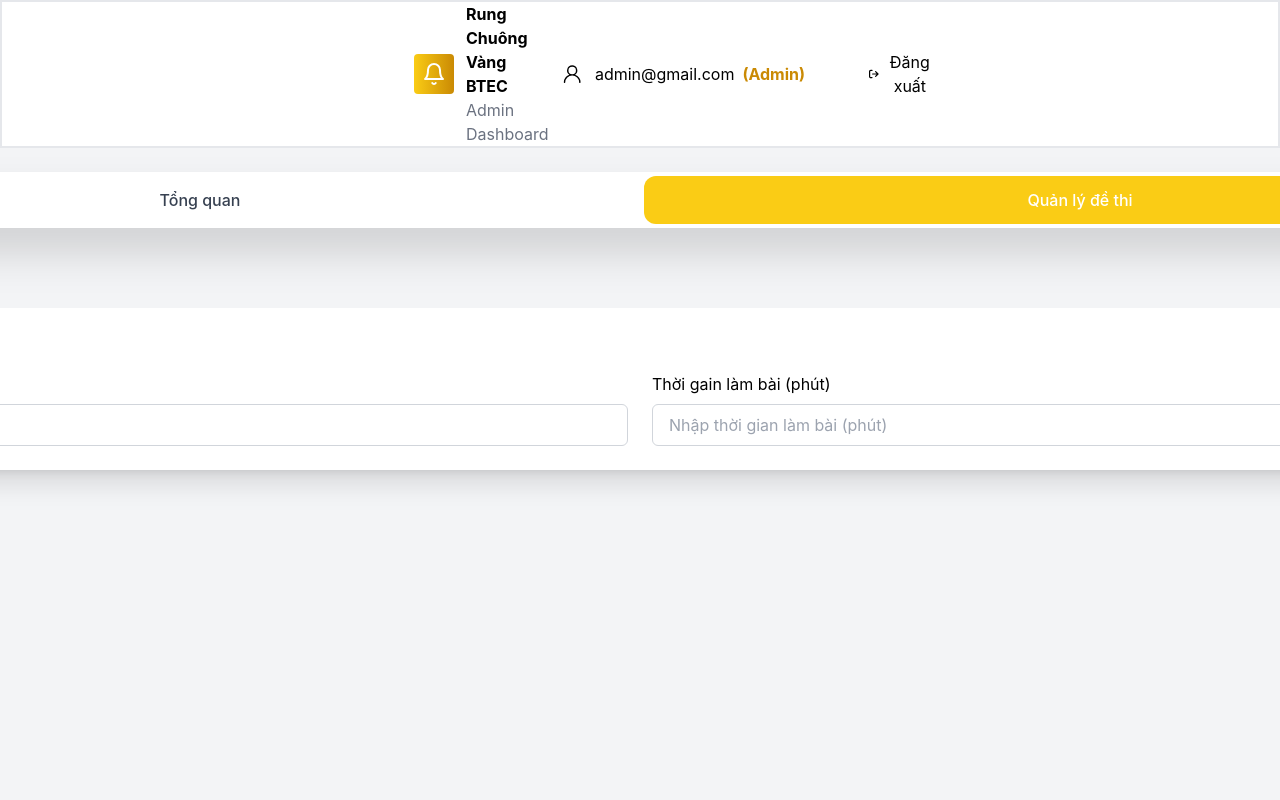
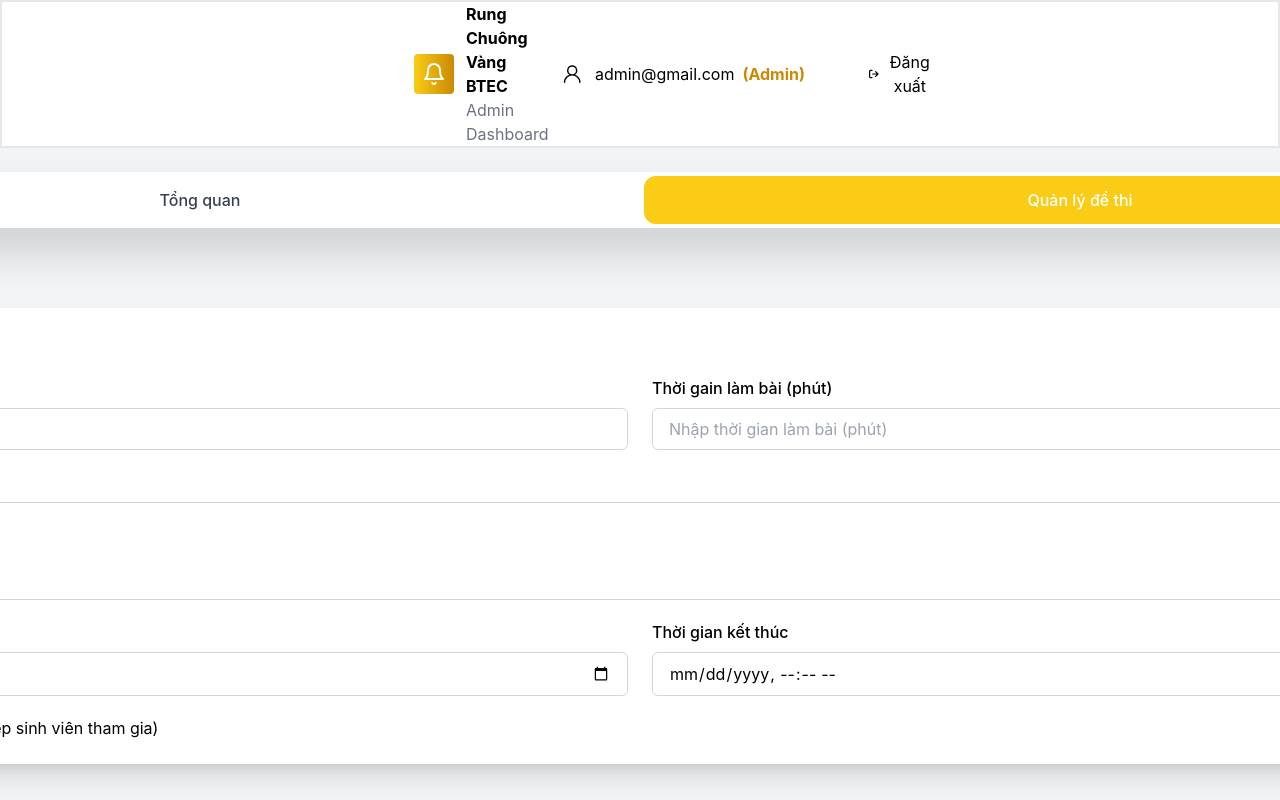
Before and after one commit to nguyenlehanhquan/assignment1, a React (Vite) app: page /dashboard/testmanage/create in a window 1280 px wide. Shown: the top 800 px of the page. Built offline with nearby package versions, Linux system fonts and the light colour scheme.

Commit message:
test create

```diff
--- a/src/components/TestCreate.tsx
+++ b/src/components/TestCreate.tsx
@@ -12,22 +12,36 @@ function TestCreate() {
                 <h1 className="text-2xl font-bold">Tạo đề thi mới</h1>
             </div>
             <div className="bg-white rounded-[12px] p-6 shadow-xl mt-6">
-                <h1 className="font-bold text-xl mb-3">Thông tin cơ bản</h1>
+                <h1 className="font-bold text-xl mb-4">Thông tin cơ bản</h1>
                 <div className="flex justify-between gap-6">
                     <div className="w-1/2 flex flex-col gap-2">
-                        <label>Tiêu đề đề thi</label>
+                        <label className="font-medium">Tiêu đề đề thi</label>
                         <input placeholder="Nhập tiêu đề đề thi" className="border border-gray-300 rounded-md w-full px-4 py-2" />
                     </div>
                     <div className="w-1/2 flex flex-col gap-2">
-                        <label>Thời gain làm bài (phút)</label>
+                        <label className="font-medium">Thời gain làm bài (phút)</label>
                         <input placeholder="Nhập thời gian làm bài (phút)" className="border border-gray-300 rounded-md w-full px-4 py-2" />
                     </div>
                 </div>
-
-
-
+                <div className="flex flex-col gap-2 mt-5">
+                    <label className="font-medium">Mô tả đề thi</label>
+                    <textarea placeholder="Mô tả về đề thi này" rows={3} className="border border-gray-300 rounded-md w-full px-4 py-3"/>
+                </div>
+                <div className="flex justify-between gap-6 mt-5">
+                    <div className="w-1/2 flex flex-col gap-2">
+                        <label className="font-medium">Thời gian bắt đầu</label>
+                        <input type="datetime-local" className="border border-gray-300 rounded-md w-full px-4 py-2"/>
+                    </div>
+                    <div className="w-1/2 flex flex-col gap-2">
+                        <label className="font-medium">Thời gian kết thúc</label>
+                        <input type="datetime-local" className="border border-gray-300 rounded-md w-full px-4 py-2"/>
+                    </div>
+                </div>
+                <div className="flex items-center gap-3 mt-5">
+                    <input type="checkbox" className="w-4 h-4"/>
+                    <label>Kích hoạt đề thi (cho phép sinh viên tham gia)</label>
+                </div>
             </div>
-
         </form>
     );
 }
```
